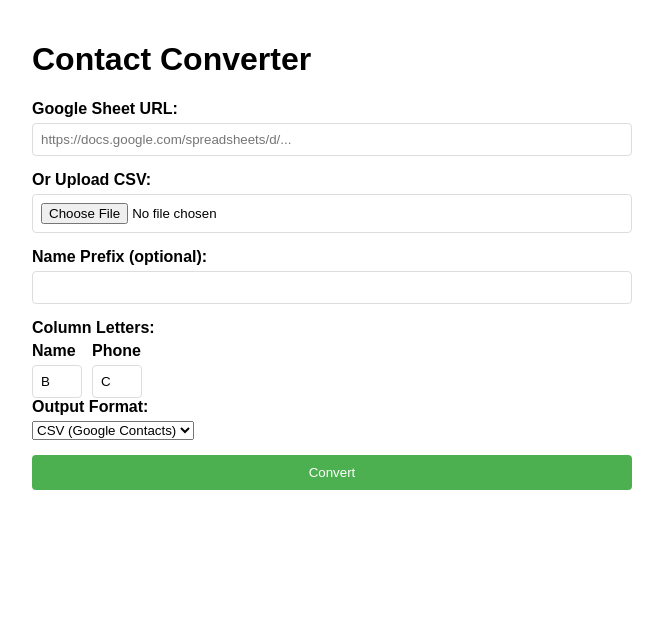
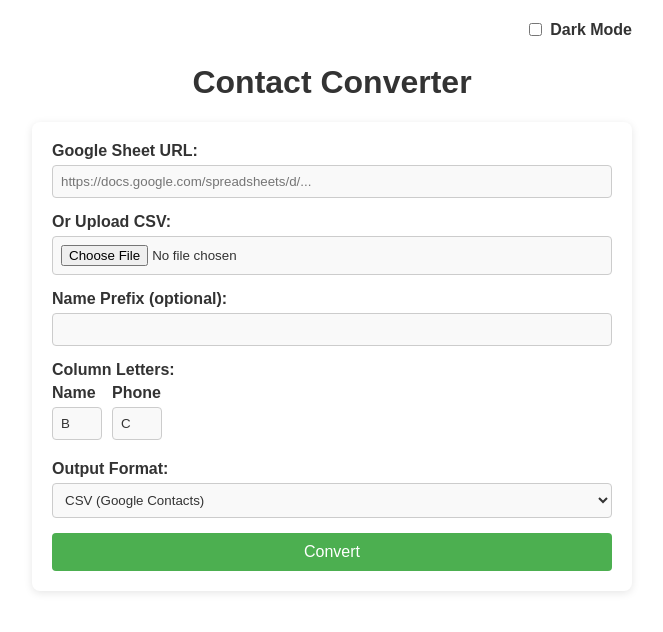
Before and after one commit to abduelmorsi/sheets-to-contacts-converter, a Flask app: page / in a window 1280 px wide. Shown: the top 632 px of the page, without its empty margins (308-971 px from the left). Run offline with Flask 3, Linux system fonts and the light colour scheme.

Commit message:
sync with live version

```diff
--- a/webapp/templates/index.html
+++ b/webapp/templates/index.html
@@ -1,69 +1,153 @@
 <!DOCTYPE html>
 <html lang="en">
 <head>
-    <meta charset="UTF-8">
-    <meta name="viewport" content="width=device-width, initial-scale=1.0">
+  <meta charset="UTF-8" />
+  <meta name="viewport" content="width=device-width, initial-scale=1.0" />
   <title>Contact Converter</title>
   <style>
+    :root {
+      --bg-color: #ffffff;
+      --text-color: #333333;
+      --input-bg: #f9f9f9;
+      --input-border: #cccccc;
+      --button-bg: #4caf50;
+      --button-bg-hover: #45a049;
+      --card-bg: #ffffff;
+      --shadow-color: rgba(0, 0, 0, 0.1);
+    }
+
+    body.dark-mode {
+      --bg-color: #121212;
+      --text-color: #e0e0e0;
+      --input-bg: #1e1e1e;
+      --input-border: #333333;
+      --button-bg: #2e7d32;
+      --button-bg-hover: #1b5e20;
+      --card-bg: #1e1e1e;
+      --shadow-color: rgba(0, 0, 0, 0.5);
+    }
+
     body {
       font-family: Arial, sans-serif;
+      background-color: var(--bg-color);
+      color: var(--text-color);
+      margin: 0;
+      padding: 20px;
+      transition: background-color 0.3s ease, color 0.3s ease;
+      display: flex;
+      flex-direction: column;
+      align-items: center;
+    }
+
+    h1 {
+      margin-top: 0;
+      text-align: center;
+    }
+
+    .container {
       max-width: 600px;
-            margin: 0 auto;
+      width: 100%;
+    }
+
+    .dark-mode-toggle {
+      display: flex;
+      justify-content: flex-end;
+      width: 100%;
+      margin-bottom: 20px;
+    }
+
+    .toggle-label {
+      cursor: pointer;
+      display: flex;
+      align-items: center;
+      font-weight: bold;
+    }
+
+    .toggle-label input {
+      margin-right: 8px;
+      cursor: pointer;
+    }
+
+    form {
+      background-color: var(--card-bg);
       padding: 20px;
+      border-radius: 8px;
+      box-shadow: 0 2px 8px var(--shadow-color);
     }
+
     .form-group {
       margin-bottom: 15px;
     }
+
     label {
       display: block;
       margin-bottom: 5px;
       font-weight: bold;
     }
+
     input[type="text"],
-        input[type="file"] {
+    input[type="file"],
+    select {
       width: 100%;
       padding: 8px;
-            border: 1px solid #ddd;
+      background-color: var(--input-bg);
+      border: 1px solid var(--input-border);
       border-radius: 4px;
       box-sizing: border-box;
+      color: var(--text-color);
     }
+
     input[type="submit"] {
-            background-color: #4CAF50;
-            color: white;
+      background-color: var(--button-bg);
+      color: #fff;
       padding: 10px 20px;
       border: none;
       border-radius: 4px;
       cursor: pointer;
       width: 100%;
+      font-size: 16px;
+      transition: background-color 0.3s ease;
     }
+
     input[type="submit"]:hover {
-            background-color: #45a049;
+      background-color: var(--button-bg-hover);
     }
+
     .column-inputs {
       display: flex;
       gap: 10px;
+      margin-bottom: 20px;
     }
+
     .column-input {
       width: 50px !important;
     }
   </style>
 </head>
 <body>
+  <div class="container">
+    <div class="dark-mode-toggle">
+      <label class="toggle-label">
+        <input type="checkbox" id="darkModeToggle" />
+        Dark Mode
+      </label>
+    </div>
+
     <h1>Contact Converter</h1>
     <form method="POST" enctype="multipart/form-data">
       <div class="form-group">
         <label for="sheet_url">Google Sheet URL:</label>
-            <input type="text" id="sheet_url" name="sheet_url" placeholder="https://docs.google.com/spreadsheets/d/...">
+        <input type="text" id="sheet_url" name="sheet_url" placeholder="https://docs.google.com/spreadsheets/d/..." />
       </div>
 
       <div class="form-group">
         <label for="csv_file">Or Upload CSV:</label>
-            <input type="file" id="csv_file" name="csv_file" accept=".csv">
+        <input type="file" id="csv_file" name="csv_file" accept=".csv" />
       </div>
 
       <div class="form-group">
         <label for="name_prefix">Name Prefix (optional):</label>
-            <input type="text" id="name_prefix" name="name_prefix">
+        <input type="text" id="name_prefix" name="name_prefix" />
       </div>
 
       <div class="form-group">
@@ -71,11 +155,11 @@
         <div class="column-inputs">
           <div>
             <label for="name_col">Name</label>
-                    <input type="text" id="name_col" name="name_col" class="column-input" value="B" maxlength="1">
+            <input type="text" id="name_col" name="name_col" class="column-input" value="B" maxlength="1" />
           </div>
           <div>
             <label for="phone_col">Phone</label>
-                    <input type="text" id="phone_col" name="phone_col" class="column-input" value="C" maxlength="1">
+            <input type="text" id="phone_col" name="phone_col" class="column-input" value="C" maxlength="1" />
           </div>
         </div>
         <div>
@@ -87,7 +171,15 @@
         </div>
       </div>
 
-        <input type="submit" value="Convert">
+      <input type="submit" value="Convert" />
     </form>
+  </div>
+
+  <script>
+    const darkModeToggle = document.getElementById('darkModeToggle');
+    darkModeToggle.addEventListener('change', function () {
+      document.body.classList.toggle('dark-mode', this.checked);
+    });
+  </script>
 </body>
 </html>
```
Lines whose indentation alone changed are shown as unchanged.
